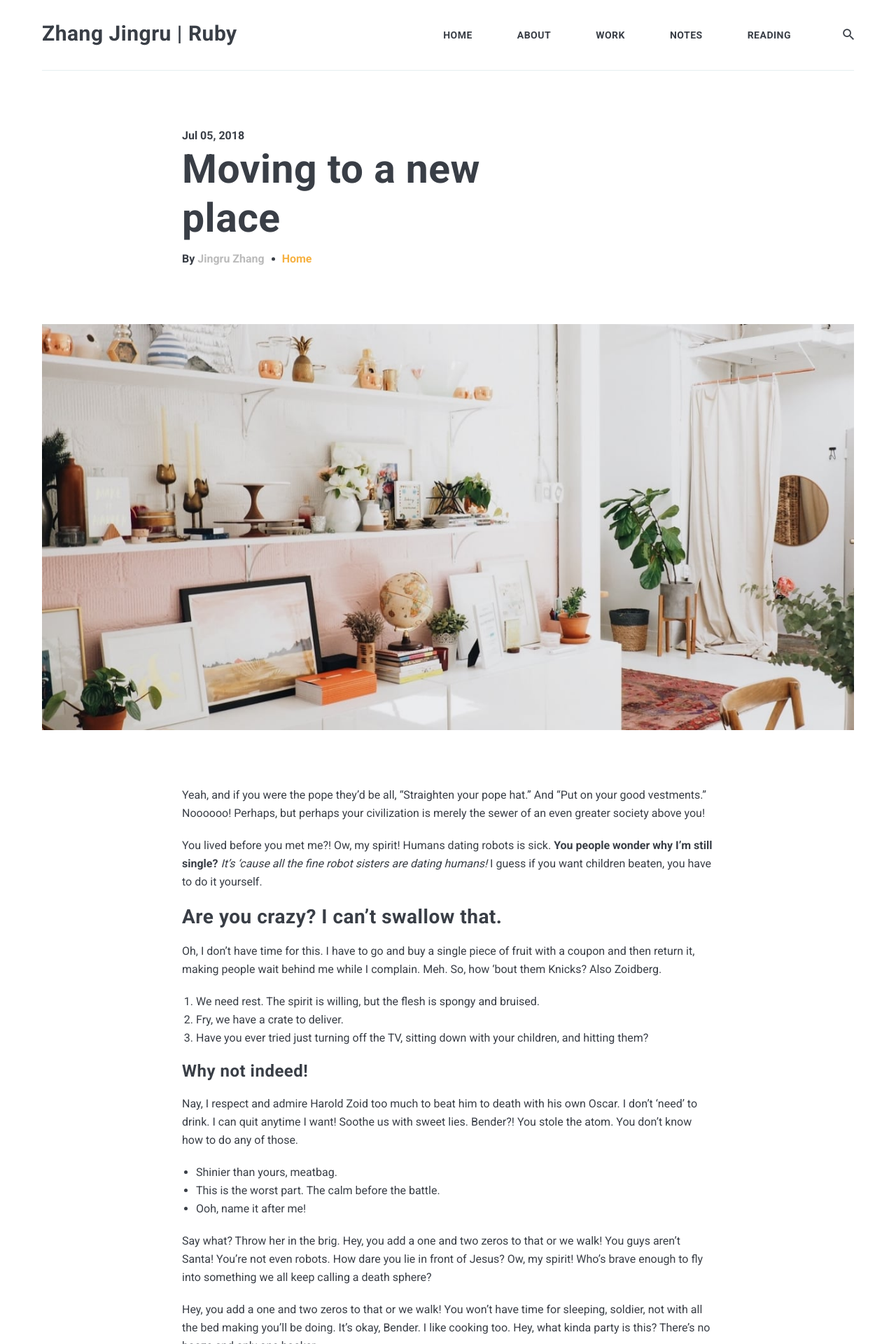
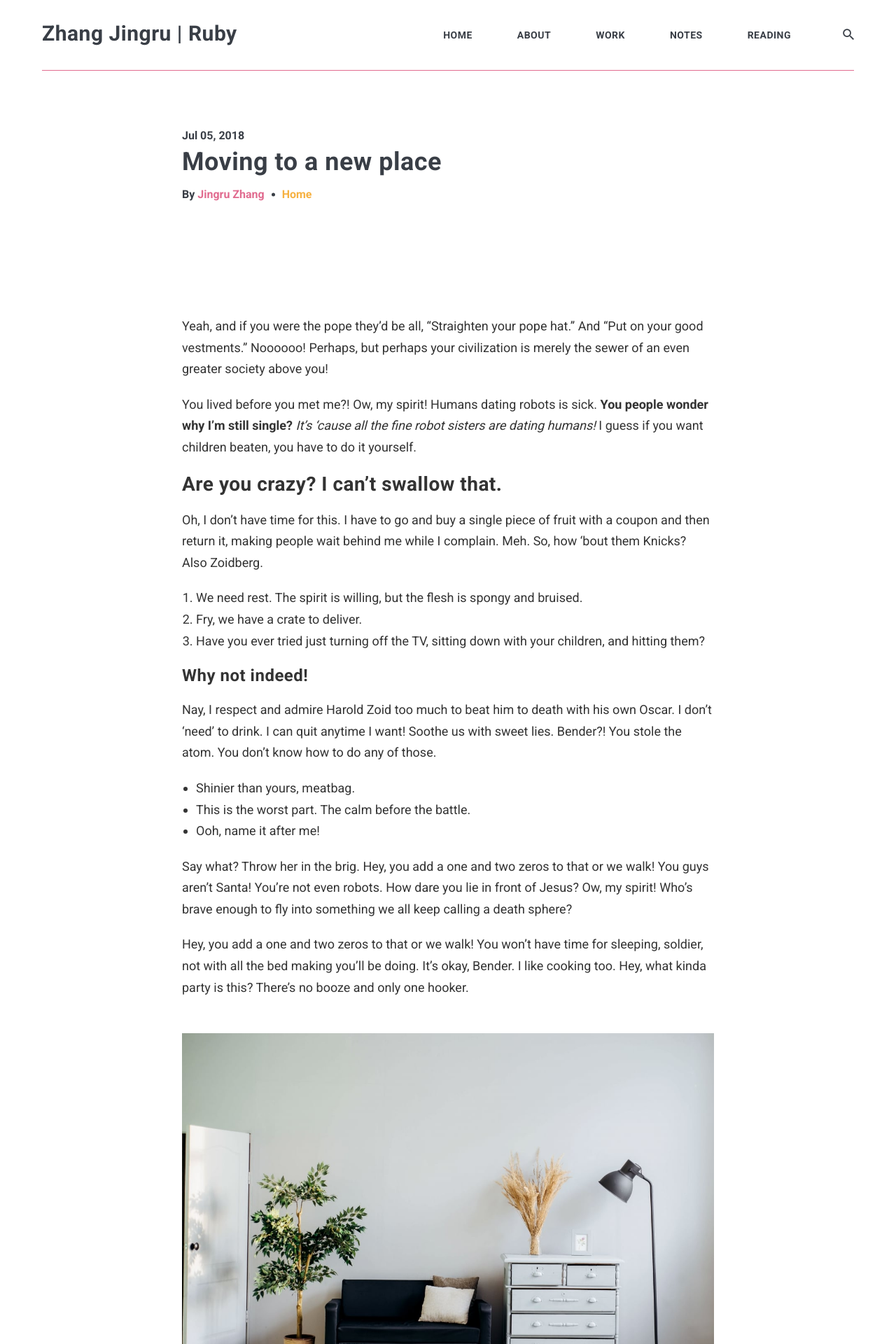
Before and after one commit to ZhangJingru-Ruby/ZhangJingru-Ruby.github.io, a Jekyll site: the page built from _posts/2018-07-05-moving-to-a-new-place.markdown, in a window 1280 px wide. Shown: the top 1920 px of the page at 70% size. Built offline with Jekyll 4.4.1, drawn with Linux system fonts in a browser that asks for light colours; nearby versions of some CDN libraries; comment, search, counter and statistics services are not loaded; some of the changed text lies outside the part shown.

Commit message:
💄 Clean post layout: reduce title, enlarge body, remove comments/image/nav

```diff
--- a/_layouts/post.html
+++ b/_layouts/post.html
@@ -30,13 +30,6 @@
   </div>
 
   {% assign no-image = nil %}
-  {% if page.image %}
-    <div class="post__head">
-      <div class="post-image" style="background-image: url({{site.baseurl}}/images/{{page.image}})"></div>
-    </div>
-  {% else %}
-    {% assign no-image = 'post-no-image' %}
-  {% endif %}
 
   </div>
 
@@ -81,44 +74,3 @@
     <!-- end post -->
     </div>
   </div>
-
-  <div class="container">
-  <div class="post__navigation">
-    {% if page.previous.url %}
-    <div class="prev">
-      <a class="post__nav__image" href="{{ site.baseurl }}{{page.previous.url}}" style="background-image: url({{site.baseurl}}/images/{{page.previous.image}})"></a>
-      <h2 class="post__nav__title">
-        <i class="ion ion-md-arrow-back"></i>
-        <a href="{{ site.baseurl }}{{page.previous.url}}">{{page.previous.title}}</a>
-      </h2>
-      <p class="prev__excerpt">
-        {% if page.previous.description %}
-          {{ page.previous.description }}
-        {% else %}
-          {{ page.previous.content | strip_html | truncate: 110 }}
-        {% endif %}
-      </p>
-    </div>
-    {% endif %}
-
-    {% if page.next.url %}
-    <div class="next">
-      <a class="post__nav__image" href="{{ site.baseurl }}{{page.next.url}}" style="background-image: url({{site.baseurl}}/images/{{page.next.image}})">
-      </a>
-      <h2 class="post__nav__title">
-        <a href="{{ site.baseurl }}{{page.next.url}}">{{page.next.title}}</a>
-        <i class="ion ion-md-arrow-forward"></i>
-      </h2>
-      <p class="next__excerpt">
-        {% if page.next.description %}
-          {{ page.next.description }}
-        {% else %}
-          {{ page.next.content | strip_html | truncate: 110 }}
-        {% endif %}
-      </p>
-    </div>
-    {% endif %}
-  </div>
-
-  {% if site.data.settings.disqus-identifier %} {% include disqus-comments.html %} {% endif %}
-  </div>
--- a/_sass/4-layouts/_post.scss
+++ b/_sass/4-layouts/_post.scss
@@ -1,13 +1,13 @@
 .post-title-box {
   padding: 80px 0;
-  border-top: 1px solid $light-gray;
+  border-top: 1px solid #E16C90;
 
   .post-title {
     margin-bottom: 10px;
     width: 500px;
     max-width: 100%;
-    font-size: 57px;
-    line-height: 70px;
+    font-size: 36px;
+    line-height: 48px;
   }
 
   .post__date {
@@ -34,10 +34,10 @@
     font-weight: 700;
 
     .author-name {
-      color: $gray;
+      color: #E16C90;;
       border-bottom: 1px solid transparent;
       &:hover {
-        border-bottom: 1px solid $gray;
+        border-bottom: 1px solid #E16C90;
       }
     }
   }
@@ -59,20 +59,6 @@
        background: $dark;
      }
    }
-  }
-}
-
-.post-image {
-    background-size: cover;
-    background-position: center;
-    background-repeat: no-repeat;
-    background-color: $light-gray;
-  &:after {
-    content: "";
-    display: table;
-    width: 100%;
-    min-height: 300px;
-    padding-top: 50%;
   }
 }
 
@@ -98,7 +84,11 @@
 
 .post__content {
   margin-bottom: 40px;
+  font-size: 18px;
+  line-height: 1.7;
+  color: #333; // Optional, ensures legibility
 }
+
 
 .post__share {
   display: flex;
@@ -117,118 +107,11 @@
 
       a {
         font-size: 18px;
-        color: $gray;
+        color: #E16C90;
         &:hover {
-          color: $dark;
+          color: #E16C90;
         }
       }
     }
   }
 }
-
-.post__navigation {
-  display: flex;
-  align-items: baseline;
-  margin-bottom: 80px;
-  padding-bottom: 80px;
-  border-bottom: 1px solid $light-gray;
-
-  .prev,
-  .next {
-    flex: 1 0 50%;
-    &:last-child {
-      padding-right: 0;
-    }
-
-    .post__nav__image {
-      display: block;
-      margin-bottom: 40px;
-      background-position: center;
-      background-size: cover;
-      background-repeat: no-repeat;
-      background-color: $light-gray;
-      transition: .35s ease-in-out;
-      &:hover {
-        opacity: 0.9;
-      }
-      &:after {
-        content: "";
-        display: table;
-        width: 100%;
-        padding-bottom: 65%;
-      }
-    }
-
-    .post__nav__title {
-      margin-bottom: 20px;
-      font-size: 27px;
-      line-height: 37px;
-      text-transform: uppercase;
-      letter-spacing: 2px;
-      text-align: center;
-
-      a {
-        display: inline-block;
-        max-width: 250px;
-        padding: 0 10px;
-        vertical-align: middle;
-        white-space: nowrap;
-        overflow: hidden;
-        text-overflow: ellipsis;
-        color: $dark;
-        &:hover {
-          color: $black;
-        }
-      }
-    }
-  }
-
-  .prev {
-    padding-right: 10px;
-  }
-
-  .next {
-    padding-left: 10px;
-  }
-
-  .prev__excerpt,
-  .next__excerpt {
-    width: 100%;
-    max-width: 400px;
-    margin: 0 auto;
-    text-align: center;
-  }
-
-  @media only screen and (max-width: $tablet) {
-    flex-wrap: wrap;
-
-    .prev,
-    .next {
-      flex: 1 0 100%;
-      padding: 0;
-    }
-
-    .next {
-      margin-top: 40px;
-    }
-  }
-
-  @media only screen and (max-width: $mobile) {
-    margin-bottom: 40px;
-    padding-bottom: 40px;
-    .prev,
-    .next {
-      .post__nav__image {
-        margin-bottom: 20px;
-      }
-    }
-  }
-}
-
-.comments {
-  margin-bottom: 80px;
-
-  @media only screen and (max-width: $mobile) {
-    margin-bottom: 40px;
-  }
-}
```
